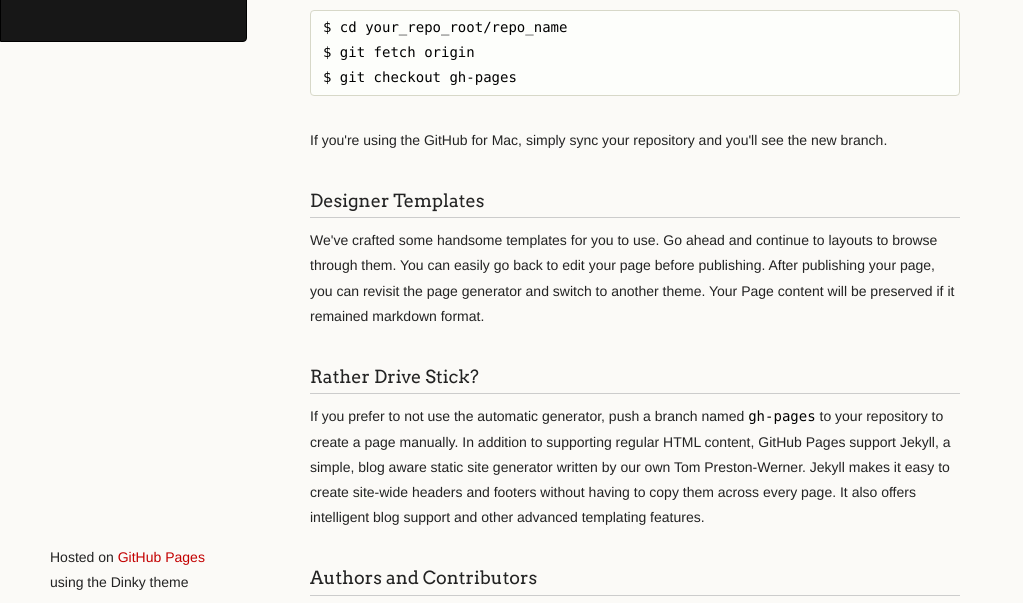
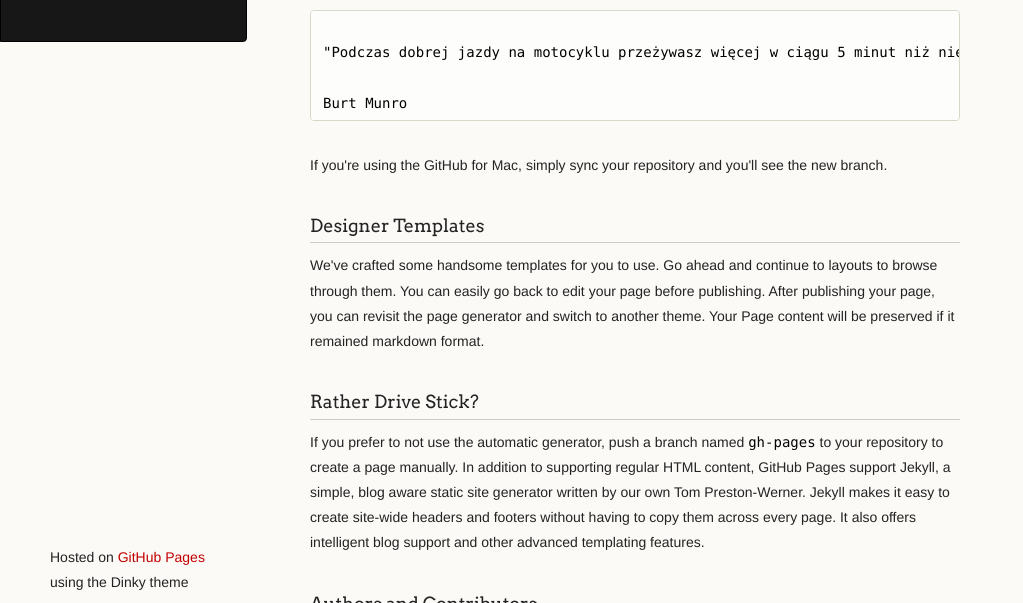
Before and after one commit to knykiel/knykiel.github.io, a plain HTML site: page index.html in a window 1280 px wide. Shown: the part 173-776 px from the top of the page, without its empty margins (0-1023 px from the left). Drawn offline with Linux system fonts and the light colour scheme.

Commit message:
Update index.html

```diff
--- a/index.html
+++ b/index.html
@@ -32,9 +32,10 @@
 
 <p>This automatic page generator is the easiest way to create beautiful pages for all of your projects. Author your page content here using GitHub Flavored Markdown, select a template crafted by a designer, and publish. After your page is generated, you can check out the new branch:</p>
 
-<pre><code>$ cd your_repo_root/repo_name
-$ git fetch origin
-$ git checkout gh-pages
+<pre><code>
+"Podczas dobrej jazdy na motocyklu przeżywasz więcej w ciągu 5 minut niż niektórzy ludzie przez całe swoje życie."
+
+Burt Munro
 </code></pre>
 
 <p>If you're using the GitHub for Mac, simply sync your repository and you'll see the new branch.</p>
```
